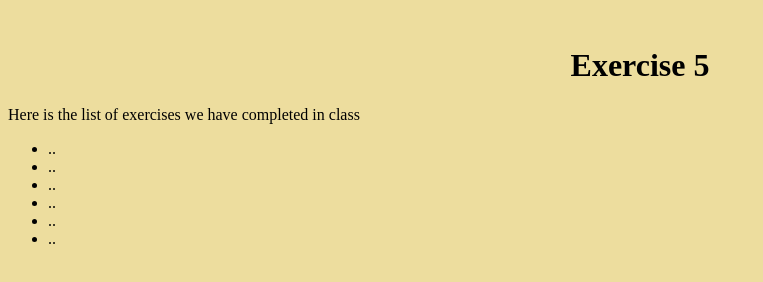
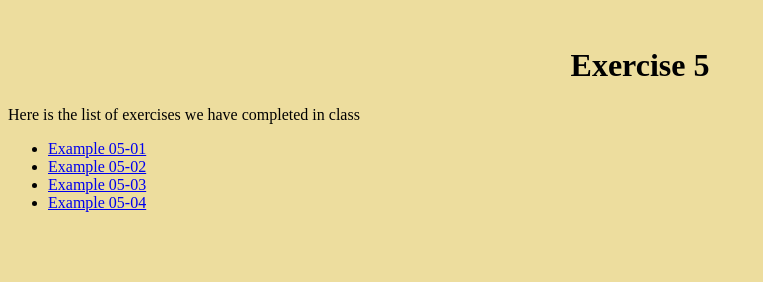
Before and after one commit to jackson3036/geo455_page, a plain HTML site: page ex_5/geo455_ex5.html in a window 1280 px wide. Shown: the whole page, without its empty margins (0-763 px from the left). Drawn offline with Linux system fonts and the light colour scheme.

Commit message:
Update geo455_ex5.html

```diff
--- a/ex_5/geo455_ex5.html
+++ b/ex_5/geo455_ex5.html
@@ -8,12 +8,10 @@
 
              <p> Here is the list of exercises we have completed in class</p>
              <ul>
-                 <li>..</li>
-                 <li>..</li>
-                 <li>..</li>
-                 <li>..</li>
-                 <li>..</li>
-                 <li>..</li>
+                 <li><a href="ex-05-01.html">Example 05-01</a></li>
+                 <li><a href="ex-05-02.html">Example 05-02</a></li>
+                 <li><a href="ex-05-03.html">Example 05-03</a></li>
+                 <li><a href="ex-05-04.html">Example 05-04</a></li>
         </ul>
      </body>
 </html>
```
